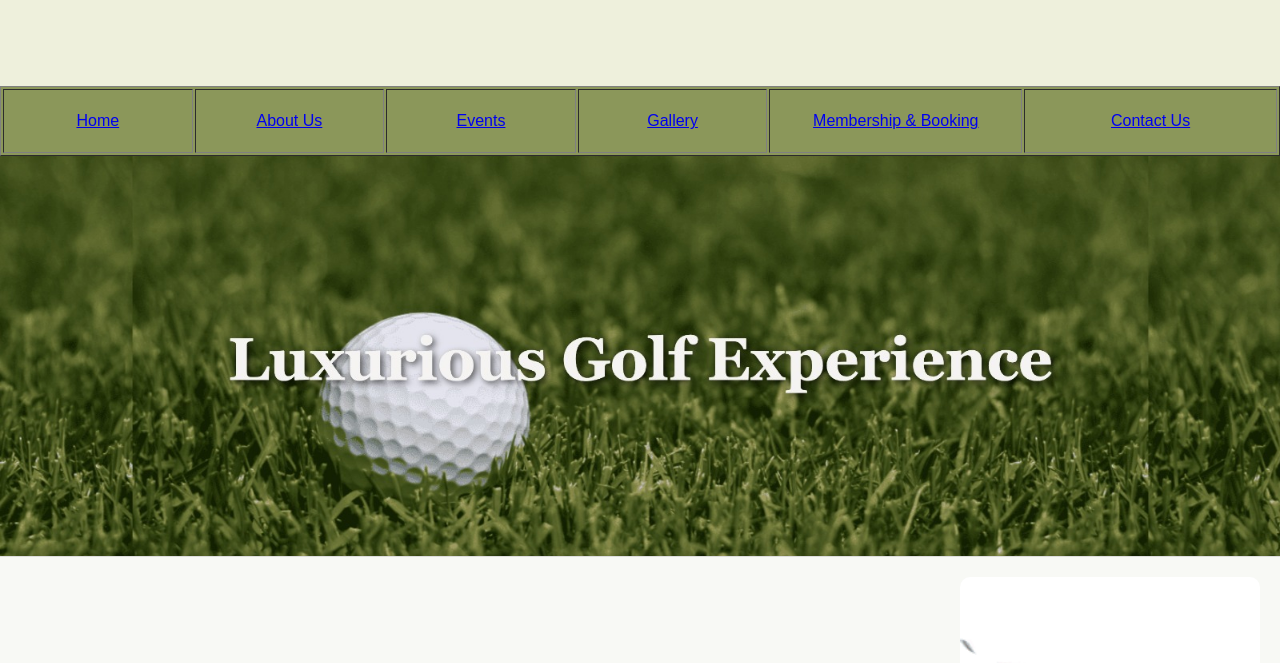
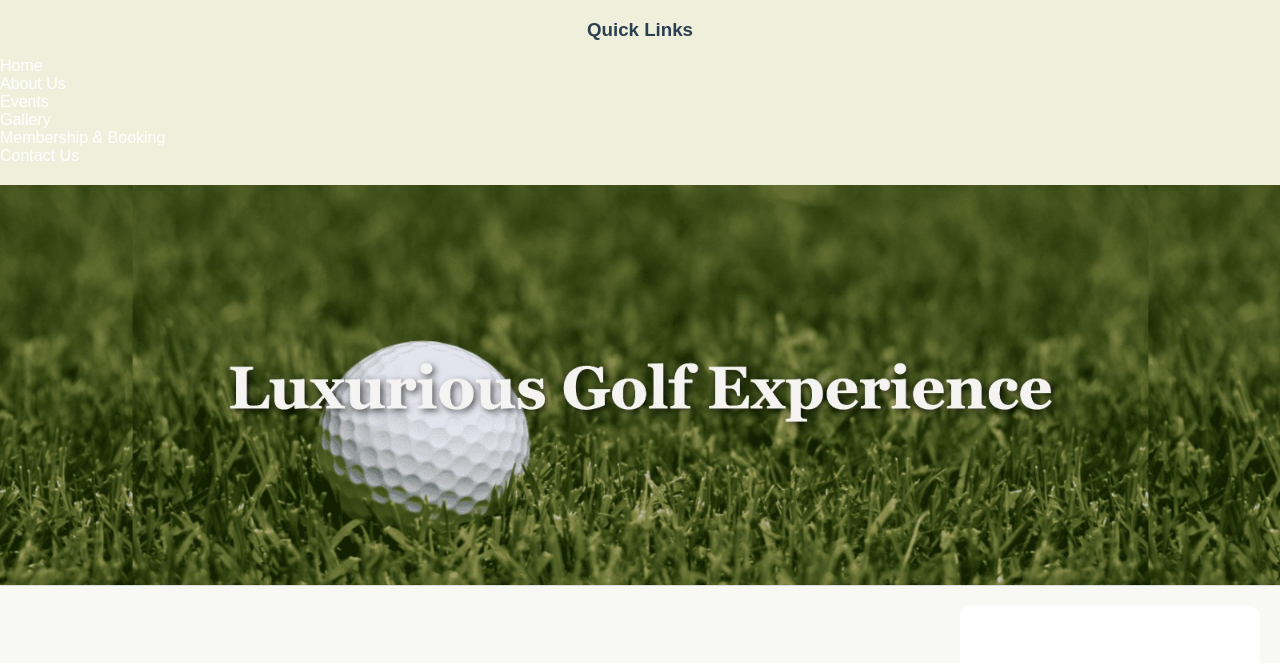
Before and after one commit to Rida514/HOLEWEBSITE, a plain HTML site: page index.html in a window 1280 px wide. Shown: the top 663 px of the page. Drawn offline with Linux system fonts and the light colour scheme.

Commit message:
Update index.html

```diff
--- a/index.html
+++ b/index.html
@@ -5,25 +5,18 @@
     <meta name="viewport" content="width=device-width, initial-scale=1.0">
     <title>Welcome to Hole</title>
 
-<Html>
-    <body bgcolor="#EFF2E4">
-    <h1 align="center">
-    <marquee>
-    Experience the Pinnacle of Golfing Luxury in Portugal
-    </marquee>
-    </h1>
-    <table width="100%" bgcolor="#8B975A" border="1" >
-    <tr align="center">
-    <td height="60" width="15%"> <a href="index.html" target="main">Home </a></td>
-    <td width="15%"> <a href="about.html" target="main">About Us </a></td>
-    <td width="15%"> <a href="events.html" target="main">Events </a></td>
-    <td width="15%"> <a href="gallery.html" target="main">Gallery </a></td>
-    <td width="20%"> <a href="mb.html" target="main">Membership & Booking </a></td>
-    <td width="20%"> <a href="contact.html" target="main">Contact Us </a></td>
-    </tr>
-    </table>
-    </body>
-    </html>
+<!-- Navigation Links -->
+        <div style="flex: 1; min-width: 200px; margin-bottom: 20px;">
+            <h3 style="margin-bottom: 10px;">Quick Links</h3>
+            <ul style="list-style: none; padding: 0;">
+                <li><a href="#home" style="color: #fff; text-decoration: none;">Home</a></li>
+                <li><a href="#about" style="color: #fff; text-decoration: none;">About Us</a></li>
+                <li><a href="#events" style="color: #fff; text-decoration: none;">Events</a></li>
+                <li><a href="#gallery" style="color: #fff; text-decoration: none;">Gallery</a></li>
+                <li><a href="#membership" style="color: #fff; text-decoration: none;">Membership & Booking</a></li>
+                <li><a href="#contact" style="color: #fff; text-decoration: none;">Contact Us</a></li>
+            </ul>
+        </div>
 
     <style>
         body {
```
